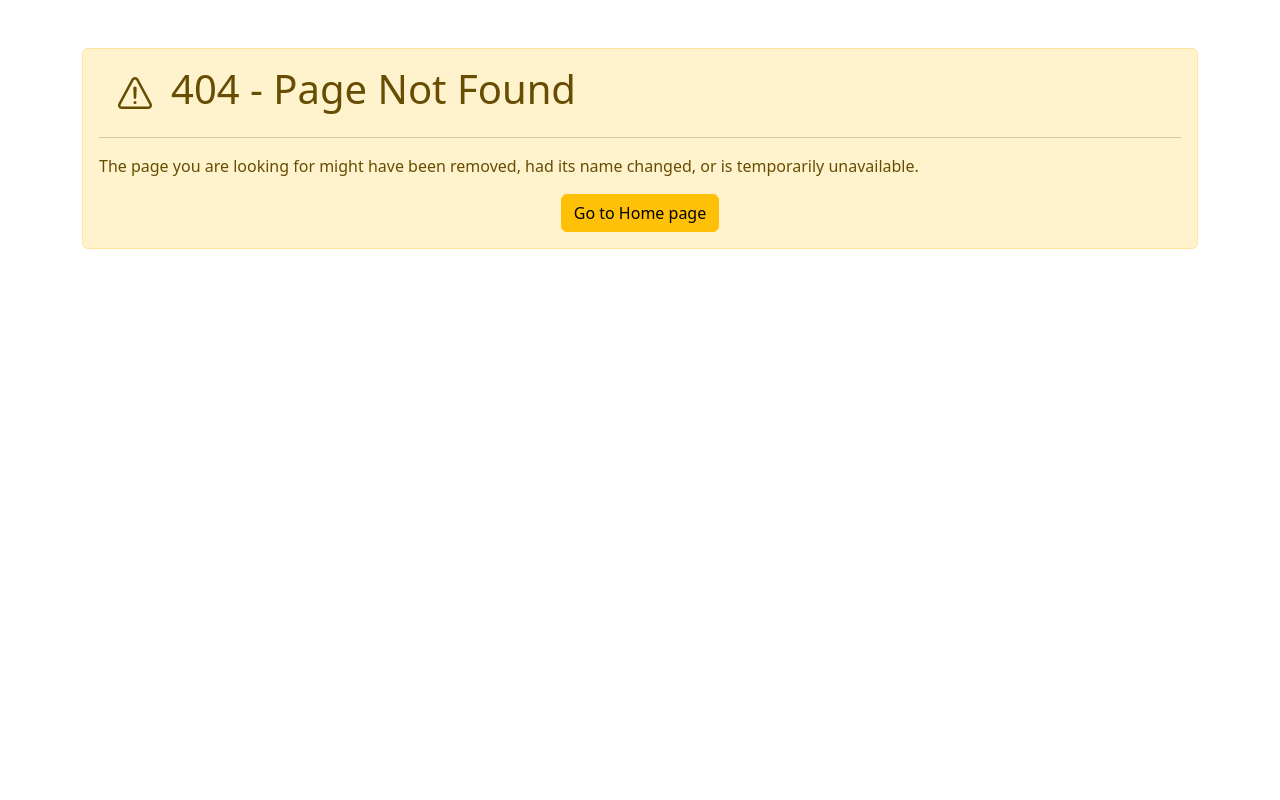
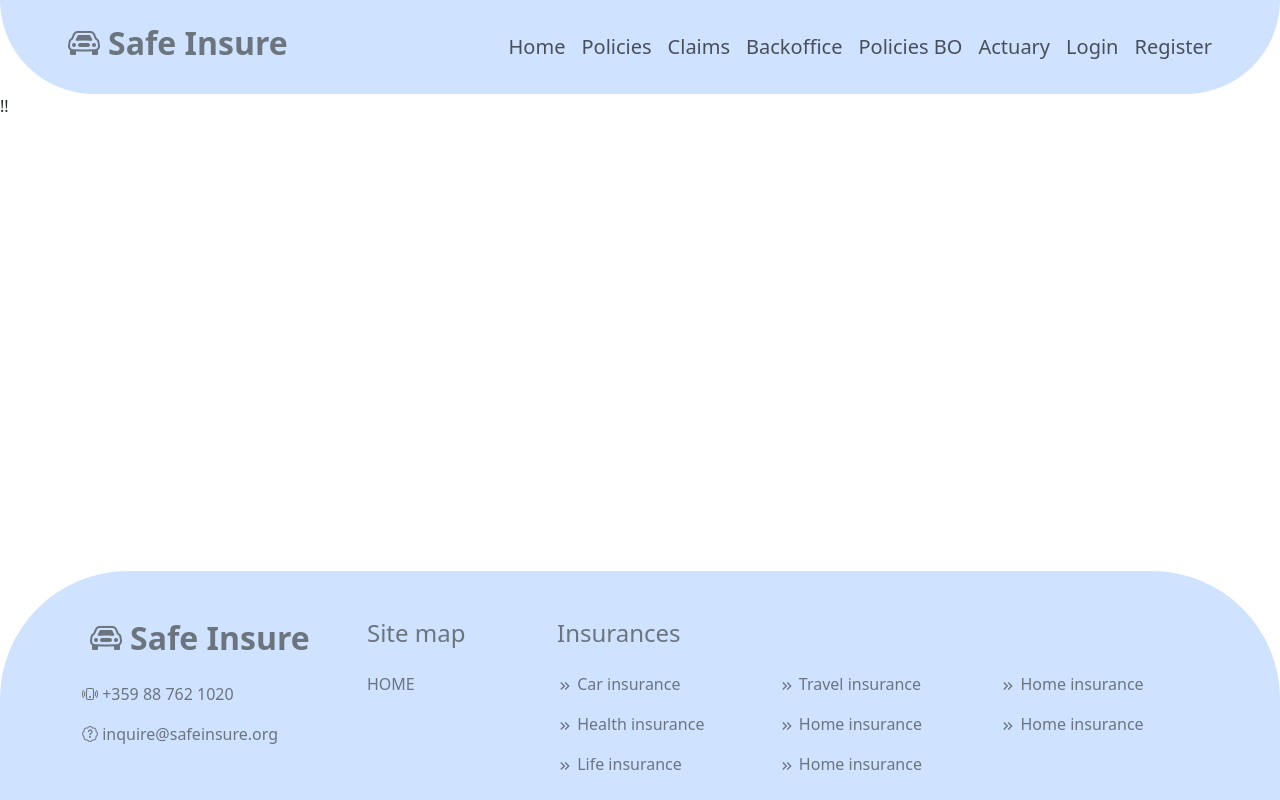
Before and after one commit to genasim/Insurance_Platform, a React (Create React App) app in the folder frontend/: page /backoffice/policies in a window 1280 px wide. Before the commit this address had no page. Built offline with nearby package versions, Linux system fonts and the light colour scheme.

Commit message:
Added policies register

```diff
--- a/frontend/src/App.tsx
+++ b/frontend/src/App.tsx
@@ -20,6 +20,7 @@ import { ClaimDocument } from "./models/ClaimDocument";
 import ManageCoefficients from "./features/actuary/ManageCoefficients";
 import UpdateCoefficient from "./features/actuary/UpdateCoefficient";
 import CreateCoefficient from "./features/actuary/CreateCoefficient";
+import Policies from "./features/policies-backoffice/Policies";
 
 const router = createBrowserRouter([
     {
@@ -102,6 +103,10 @@ const router = createBrowserRouter([
             {
                 path: "actuary/create-coefficient",
                 element: <CreateCoefficient/>
+            },
+            {
+                path: "backoffice/policies",
+                element: <Policies/>
             }
         ],
     },
--- /dev/null
+++ b/frontend/src/features/policies-backoffice/Policies.tsx
@@ -0,0 +1,11 @@
+import React from 'react';
+
+const Policies: React.FC = () => {
+    return (
+        <div>
+            !!
+        </div>
+    );
+};
+
+export default Policies;
--- a/frontend/src/shared/layout/Navbar.tsx
+++ b/frontend/src/shared/layout/Navbar.tsx
@@ -87,6 +87,9 @@ const Navbar = ({setLoggedIn}: NavbarProps) => {
                             <Link className="nav-link" to="/backoffice/claims">Backoffice</Link>
                         </li>
                         <li className="nav-item fs-5">
+                            <Link className="nav-link" to="/backoffice/policies">Policies BO</Link>
+                        </li>
+                        <li className="nav-item fs-5">
                             <Link className="nav-link" to="/actuary">Actuary</Link>
                         </li>
                         {login}
```
